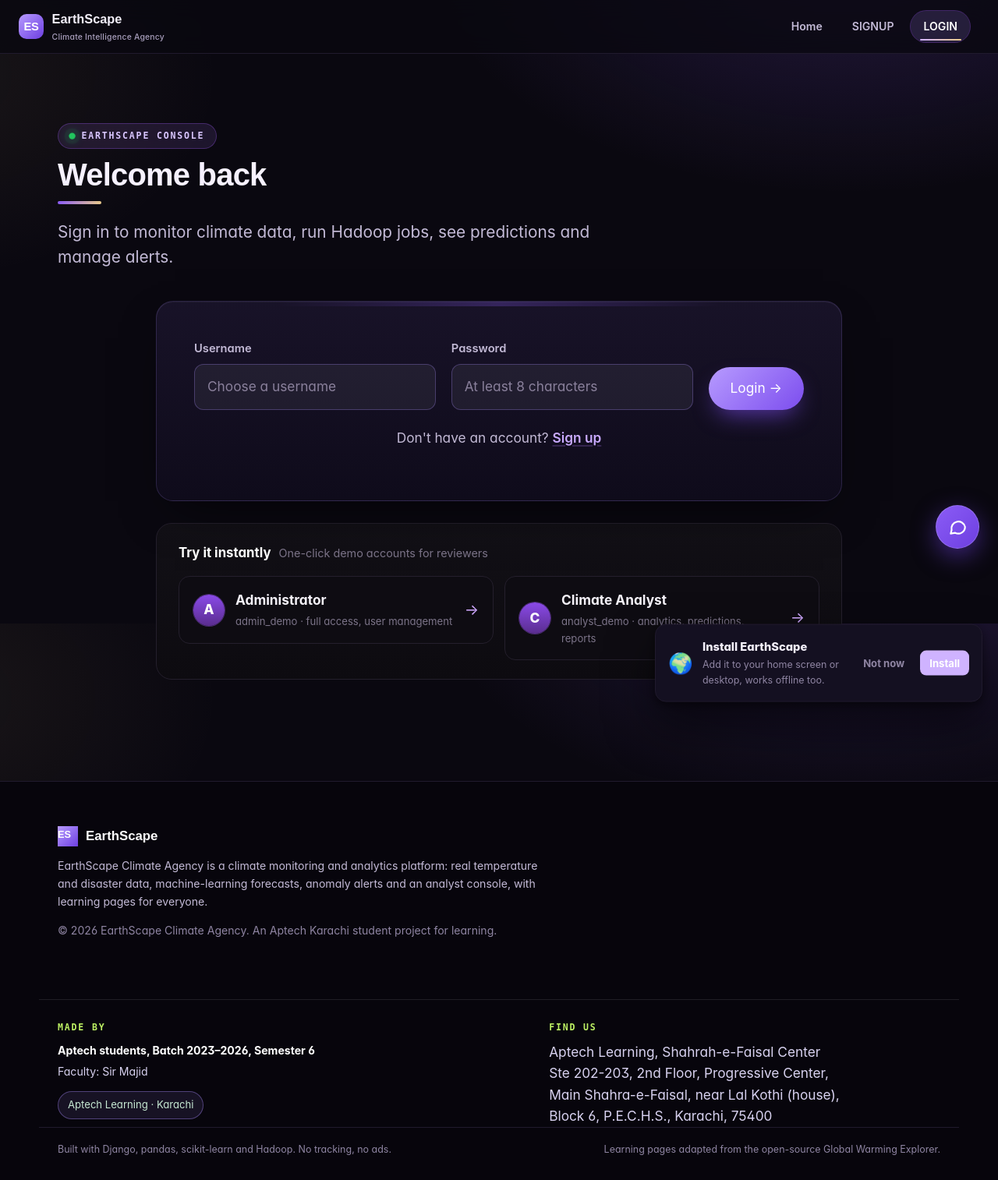
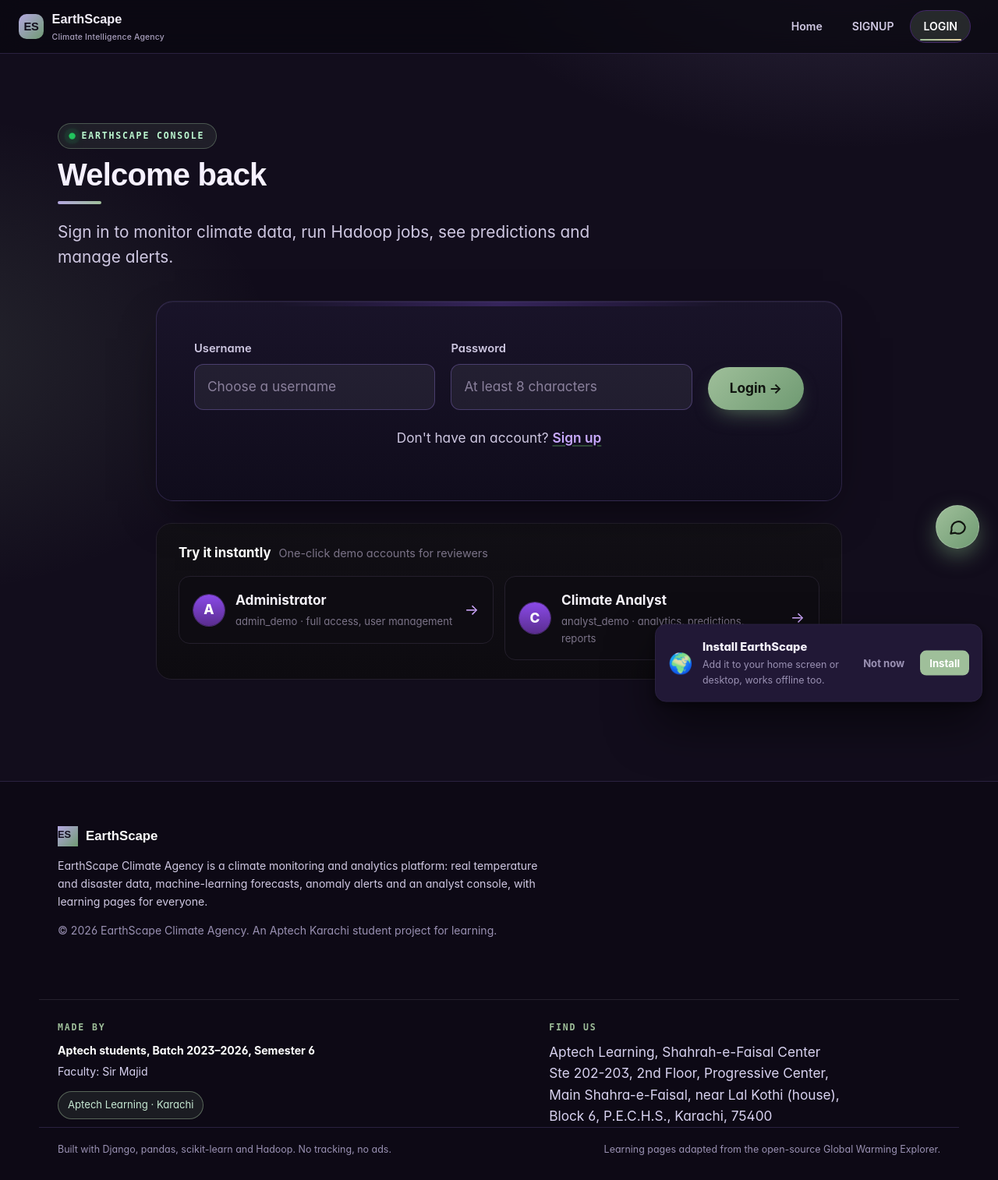
Before and after one commit to ari161-bit/climate-change-dashboard, a Django app: page /climatechanges/login/?next=/climatechanges/console/ in a window 1280 px wide. Shown: the whole page at 78% size. Run offline with Django 5.2, Linux system fonts and the light colour scheme; data comes from the database, SQL or seed files in the repository; data that the repository does not hold is empty; some libraries are stand-ins or nearby versions; some web fonts are replaced.

Commit message:
Dark purple + sage/mint green palette across site, landing orb and console accents

```diff
--- /dev/null
+++ b/aptech-hadoop-eproject/climatechanges/static/css/earth.css
@@ -0,0 +1,68 @@
+/* EarthScape palette: dark purple base, sage/mint green and lavender accents, a touch of champagne gold.
+   Loaded last; only colours change, layout and features stay as they are. */
+:root{ --p-bg:#120d1c; --p-bg-2:#1a1329; --p-card:#211836; --p-line:#352a4f;
+  --lav:#b4a7e0; --lav-2:#d6d0ee; --peri:#c5c8eb; --sage:#9fbf9a; --sage-d:#6f9a72; --mint:#c9f2d3; --mint-2:#e3f9e3; --gold:#e3cfa0;
+  --ink:#f3f0fa; --ink-2:#cfc8e2; --ink-3:#9a91b3; }
+
+/* ================= public site ================= */
+body.eco{ --paper:var(--p-bg); --paper-raised:var(--p-card); --ink:#f3f0fa; --ink-soft:var(--ink-2); --ink-faint:var(--ink-3);
+  --teal-900:var(--mint-2); --teal-700:var(--sage); --teal-500:var(--sage); --teal-200:#2f4a36; --teal-100:#1d2a22;
+  --amber-600:var(--gold); --amber-500:var(--gold); --line:var(--p-line); --line-soft:#2a2140; }
+html:has(body.eco),body.eco{ background:var(--p-bg) !important; }
+body.eco{ background:radial-gradient(900px 520px at 85% -8%, rgba(180,167,224,.20), transparent 60%),
+                    radial-gradient(800px 520px at -10% 30%, rgba(159,191,154,.14), transparent 60%), var(--p-bg) !important; }
+body.eco a{ color:var(--sage) !important; }
+body.eco .site-header a:hover,body.eco .nav-link.is-active,body.eco .nav-link:hover{ background:rgba(159,191,154,.16) !important; color:#fff !important; }
+body.eco .brand .mark,body.eco .mark{ background:linear-gradient(135deg,var(--lav),var(--sage-d)) !important; color:#120d1c !important; }
+body.eco .site-footer{ background:#0d0915 !important; }
+body.eco .site-footer h5,body.eco .footer-credits h5{ color:var(--sage) !important; }
+body.eco .site-footer a{ color:var(--mint) !important; }
+body.eco .credit-badge{ border-color:rgba(159,191,154,.45) !important; background:rgba(159,191,154,.10) !important; }
+
+body.eco .login-card::before,body.eco .signup-card::before{ background:linear-gradient(90deg,var(--lav),var(--sage)) !important; }
+body.eco .hero{ background:radial-gradient(70% 90% at 100% 0%, rgba(180,167,224,.30), transparent 60%),
+                           radial-gradient(60% 80% at 0% 100%, rgba(159,191,154,.22), transparent 60%),
+                           linear-gradient(135deg,#21173a,#141020) !important; }
+body.eco .hero [class*="stat"] b,body.eco .ro-value,body.eco .js-counter,body.eco h5,body.eco .fv,body.eco .pl-dir{ color:var(--mint) !important; }
+body.eco .ro-label,body.eco .callout-label{ color:var(--lav) !important; }
+body.eco h1 em,body.eco h2 em,body.eco .hero h1 em{ color:var(--sage) !important; -webkit-text-fill-color:var(--sage) !important; }
+body.eco input:focus,body.eco select:focus,body.eco textarea:focus{ outline:2px solid var(--sage) !important; }
+body.eco .btn-primary,body.eco .login-button,body.eco .signup-button{
+  background:linear-gradient(135deg,var(--sage),var(--sage-d)) !important; color:#10140f !important; border:0 !important; border-radius:999px !important;
+  box-shadow:0 12px 28px -12px rgba(111,154,114,.8) !important; font-weight:700; }
+body.eco .eyebrow,body.eco .eco-chip{ color:var(--mint) !important; background:rgba(159,191,154,.10) !important; border-color:rgba(159,191,154,.35) !important; }
+body.eco .eco-mono{ color:var(--lav) !important; } body.eco .eco-dot{ background:var(--sage) !important; box-shadow:0 0 0 4px rgba(159,191,154,.25) !important; }
+body.eco .section-head h2::after,body.eco .section-head h1::after,body.eco .scroll-progress-bar{ background:linear-gradient(90deg,var(--lav),var(--sage)) !important; }
+body.eco .back-to-top{ background:linear-gradient(135deg,var(--sage),var(--sage-d)) !important; color:#10140f !important; }
+body.eco .form-message.ok{ background:rgba(159,191,154,.12) !important; color:var(--mint) !important; border-color:rgba(159,191,154,.35) !important; }
+
+/* ================= landing page ================= */
+body.eco-home{ --cin-mint:var(--sage); --cin-green:var(--lav); }
+body.eco-home .eco-hero{ background:radial-gradient(820px 560px at 72% 42%, rgba(180,167,224,.28), transparent 62%),
+                                    radial-gradient(520px 380px at 88% 80%, rgba(159,191,154,.20), transparent 60%),
+                                    radial-gradient(480px 360px at 8% 90%, rgba(201,242,211,.07), transparent 60%), var(--p-bg) !important; }
+body.eco-home .eco-hero h1 em{ color:var(--sage) !important; -webkit-text-fill-color:var(--sage) !important; }
+body.eco-home .eco-btn-solid{ background:var(--mint-2) !important; color:#141a14 !important; }
+body.eco-home .eco-btn-solid span{ background:#141a14 !important; color:var(--mint) !important; }
+body.eco-home .eco-btn-line{ border-color:rgba(159,191,154,.55) !important; }
+body.eco-home .eco-float span{ background:rgba(159,191,154,.18) !important; color:var(--mint) !important; }
+/* orb: lavender sphere with sage-green and champagne rings, like the balloon palette */
+.orb #o-sphere stop:nth-child(1){ stop-color:#efeaff; } .orb #o-sphere stop:nth-child(2){ stop-color:#b4a7e0; } .orb #o-sphere stop:nth-child(3){ stop-color:#4b3a85; }
+.orb #o-gold stop:nth-child(1){ stop-color:#d9f2d6; } .orb #o-gold stop:nth-child(2){ stop-color:#7fa67d; } .orb #o-gold stop:nth-child(3){ stop-color:#c4e3c0; }
+.orb #o-silver stop:nth-child(1){ stop-color:#fffaf0; } .orb #o-silver stop:nth-child(2){ stop-color:#d8c79c; } .orb #o-silver stop:nth-child(3){ stop-color:#f3e8cc; }
+.orb #o-glow stop{ stop-color:#b4a7e0; }
+.orb circle[stroke="rgba(167,139,250,.35)"]{ stroke:rgba(159,191,154,.40); }
+
+/* ================= chat widget ================= */
+.esc-chat-launch{ background:linear-gradient(135deg,var(--sage),var(--sage-d)) !important; color:#10140f !important; box-shadow:0 10px 26px rgba(111,154,114,.5) !important; }
+.esc-chat-head{ background:linear-gradient(135deg,#4b3a85,#2f2458) !important; }
+.esc-user{ background:var(--sage-d) !important; color:#fff !important; }
+.esc-chip{ background:rgba(159,191,154,.14) !important; border-color:rgba(159,191,154,.45) !important; color:var(--mint) !important; }
+.esc-chat-form button{ background:var(--sage-d) !important; }
+.esc-msg a{ color:var(--mint) !important; }
+
+/* ================= console: keep dark purple, add green ================= */
+body:not(.eco) .kpi .ic{ background:linear-gradient(180deg,#4f7a55,#2f4d35) !important; color:var(--mint) !important; box-shadow:0 0 0 1px rgba(159,191,154,.35) !important; }
+body:not(.eco) .es-nav .num{ background:var(--sage-d) !important; }
+body:not(.eco) .card [data-chat-ask],body:not(.eco) .card .btn:not(.ghost){ background:linear-gradient(135deg,var(--sage),var(--sage-d)) !important; color:#10140f !important; border:0 !important; }
+body:not(.eco) .kpi .down{ color:var(--mint) !important; }
--- a/aptech-hadoop-eproject/climatechanges/templates/climatechanges/console/base.html
+++ b/aptech-hadoop-eproject/climatechanges/templates/climatechanges/console/base.html
@@ -17,6 +17,7 @@
 <link rel="stylesheet" href="{% static 'css/extras.css' %}?v=4">
 {% block head %}{% endblock %}
 <link rel="stylesheet" href="{% static 'css/landzy.css' %}?v=2">
+<link rel="stylesheet" href="{% static 'css/earth.css' %}?v=2">
 </head>
 <body>
 <div class="es-app">
--- a/aptech-hadoop-eproject/climatechanges/templates/climatechanges/index.html
+++ b/aptech-hadoop-eproject/climatechanges/templates/climatechanges/index.html
@@ -9,6 +9,7 @@
 <link rel="stylesheet" href="{% static 'css/cinematic-home.css' %}?v=3">
 <link rel="stylesheet" href="{% static 'css/landzy.css' %}?v=2">
 <link rel="stylesheet" href="{% static 'css/aurora.css' %}?v=5">
+<link rel="stylesheet" href="{% static 'css/earth.css' %}?v=2">
 {% endblock %}
 
 {% block body %}
--- a/aptech-hadoop-eproject/climatechanges/templates/climatechanges/template.html
+++ b/aptech-hadoop-eproject/climatechanges/templates/climatechanges/template.html
@@ -46,6 +46,7 @@
 <link rel="stylesheet" href="{% static 'css/eco-site.css' %}?v=4">
 <link rel="stylesheet" href="{% static 'css/landzy.css' %}?v=2">
 <link rel="stylesheet" href="{% static 'css/aurora.css' %}?v=5">
+<link rel="stylesheet" href="{% static 'css/earth.css' %}?v=2">
 {% block extra_css %}{% endblock %}
 <link rel="manifest" href="/static/manifest.json">
 <meta name="theme-color" content="#0b3d2e" media="(prefers-color-scheme: light)">
```
